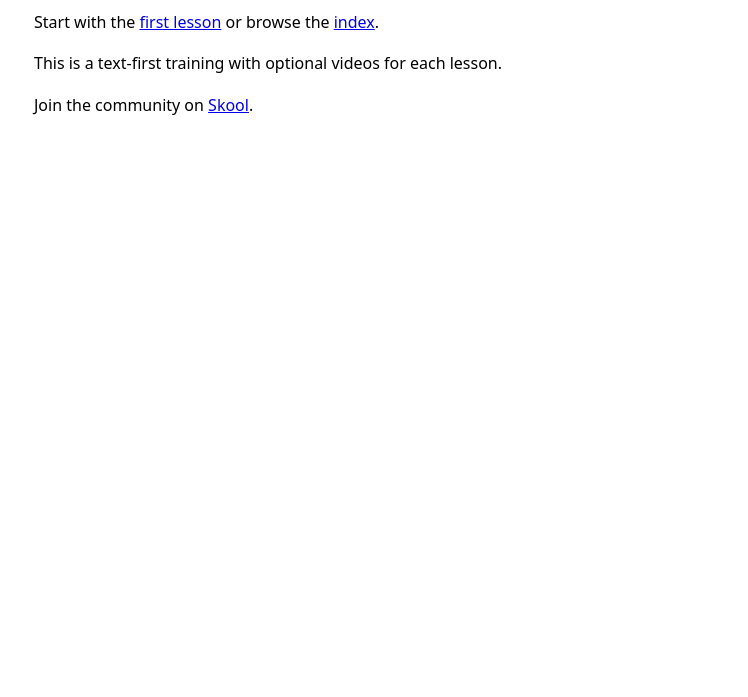
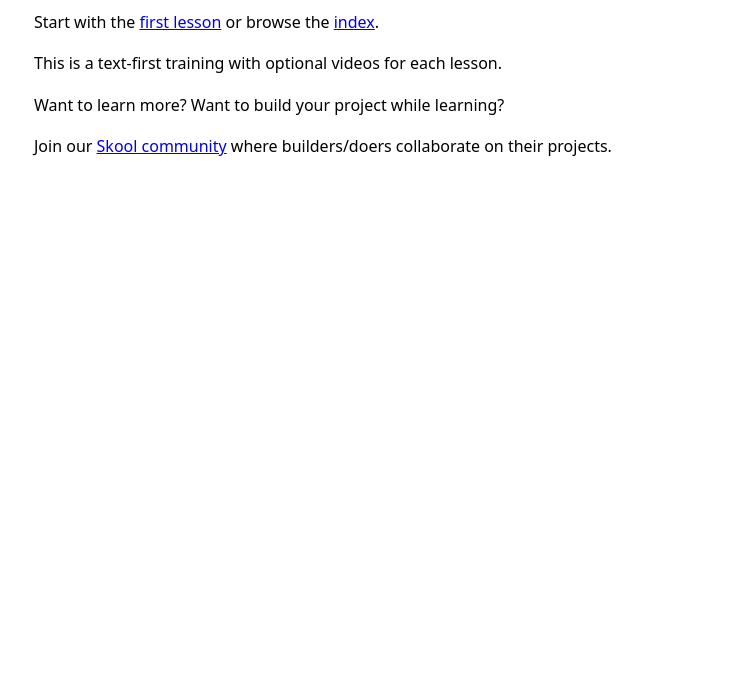
Before and after one commit to TeamEnable/python-best-practices-free-training, a plain HTML site: page index.html in a window 1280 px wide. Shown: the part 103-800 px from the top of the page, without its empty margins (196-944 px from the left). Drawn offline with Linux system fonts and the light colour scheme.

Commit message:
Add lesson 5 + some wording changes

```diff
--- a/index.html
+++ b/index.html
@@ -7,5 +7,6 @@
   <h1>Python Best Practices — Free Mini‑Training</h1>
   <p>Start with the <a href="lessons/01-uv-install.md">first lesson</a> or browse the <a href="lessons/INDEX.md">index</a>.</p>
   <p>This is a text-first training with optional videos for each lesson.</p>
-  <p>Join the community on <a href="https://example.com/skool">Skool</a>.</p>
+  <p>Want to learn more? Want to build your project while learning?</p>
+  <p>Join our <a href="https://www.skool.com/onboard-or-join-a-tech-team-1664/about?ref=b3e6a8e94d23403f95fbc99110cb48e3">Skool community</a> where builders/doers collaborate on their projects.</p>
 </html>
```
Also changed, not shown: 2 other files.
